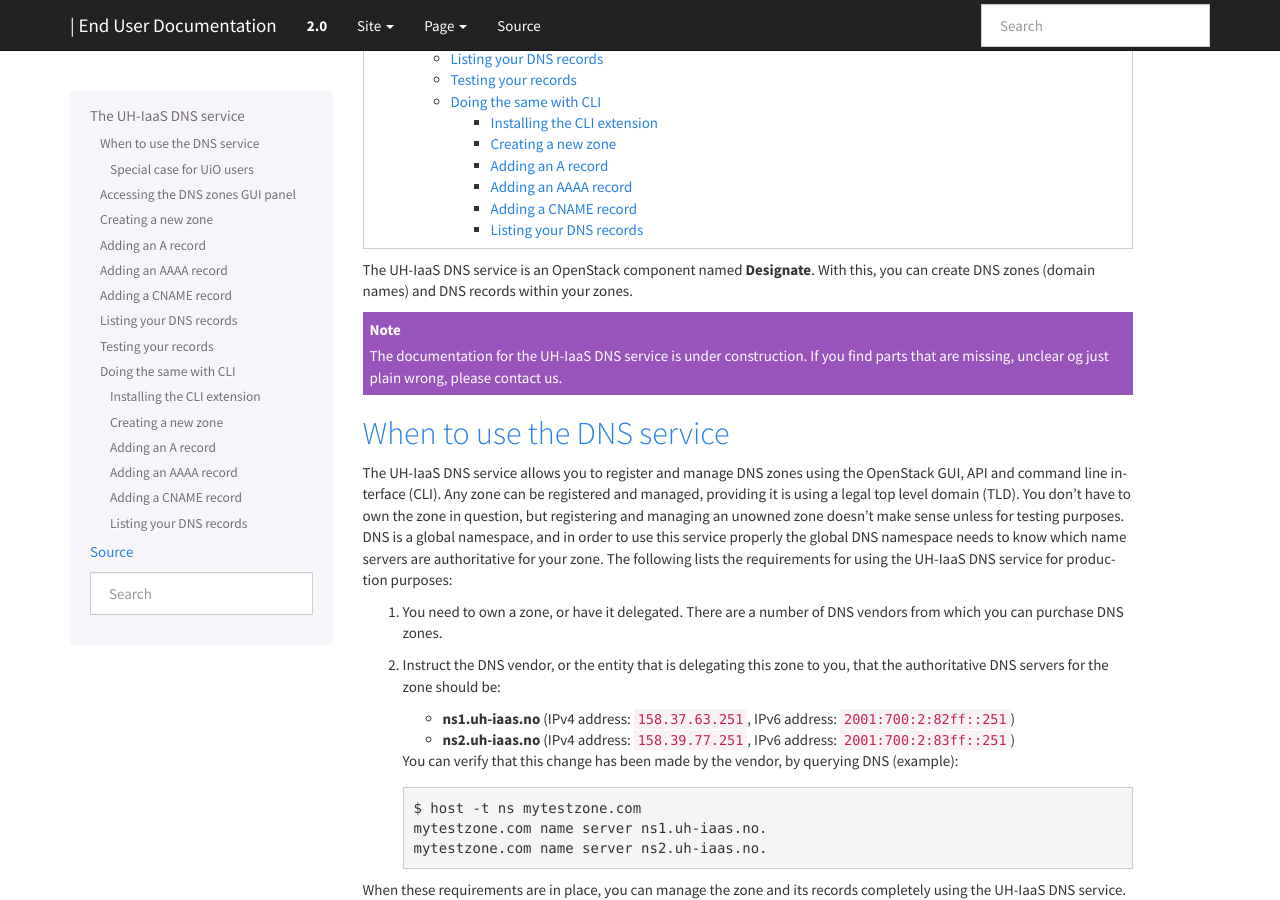
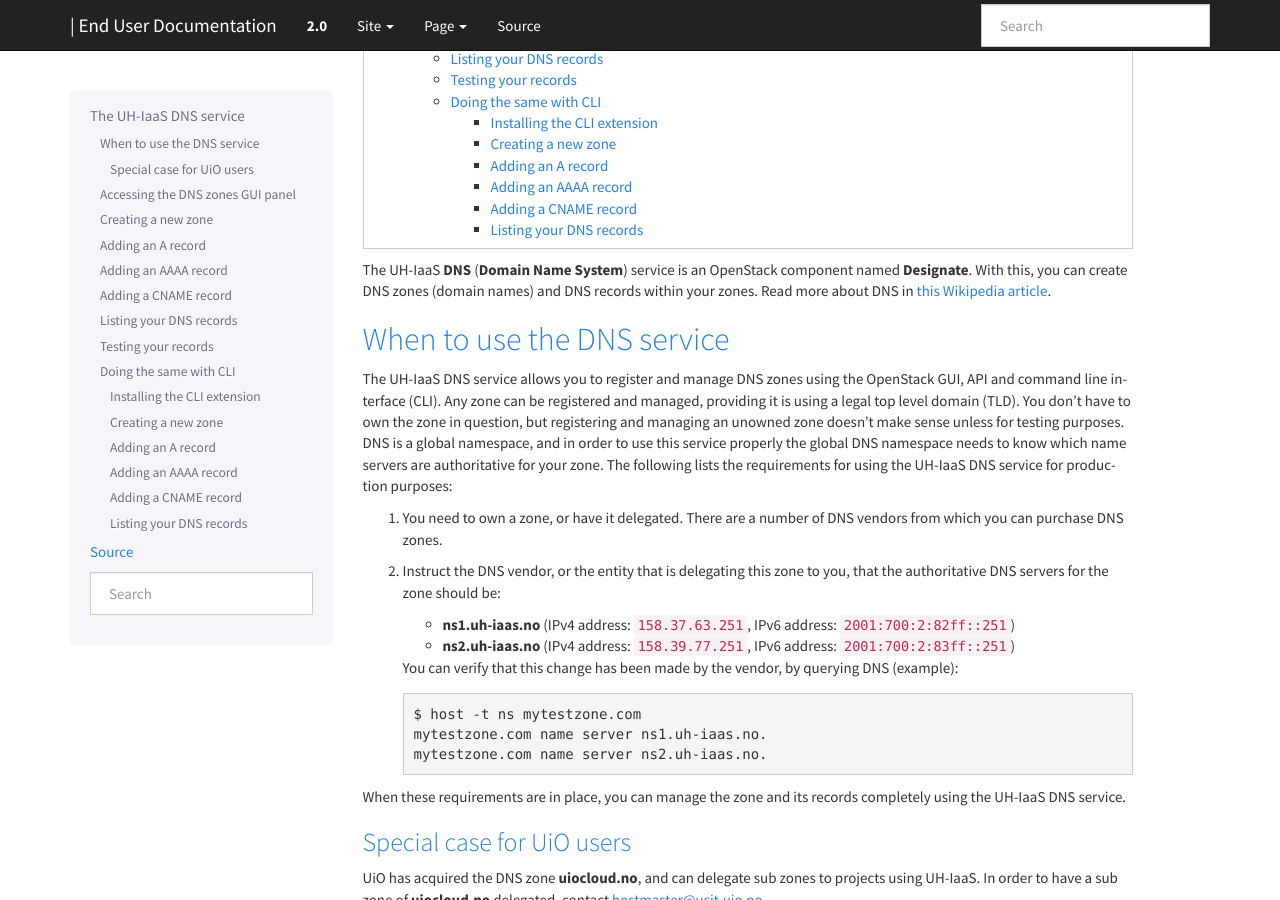
Before and after one commit to norcams/docs-enduser, a Sphinx documentation site: the page built from docs/dns.rst, in a window 1280 px wide and 900 px high, scrolled down 342 px. Built offline with Sphinx 7.4.7, drawn with Linux system fonts in a browser that asks for light colours.

Commit message:
designate

```diff
--- a/docs/dns.rst
+++ b/docs/dns.rst
@@ -7,14 +7,12 @@ Last changed: |date|
 
 .. contents::
 
-The UH-IaaS DNS service is an OpenStack component
-named **Designate**. With this, you can create DNS zones (domain
-names) and DNS records within your zones.
+.. _this Wikipedia article: https://en.wikipedia.org/wiki/Domain_Name_System
 
-.. NOTE::
-   The documentation for the UH-IaaS DNS service is under
-   construction. If you find parts that are missing, unclear og just
-   plain wrong, please contact us.
+The UH-IaaS **DNS** (**Domain Name System**) service is an OpenStack
+component named **Designate**. With this, you can create DNS zones
+(domain names) and DNS records within your zones. Read more about DNS
+in `this Wikipedia article`_.
 
 
 When to use the DNS service
```
